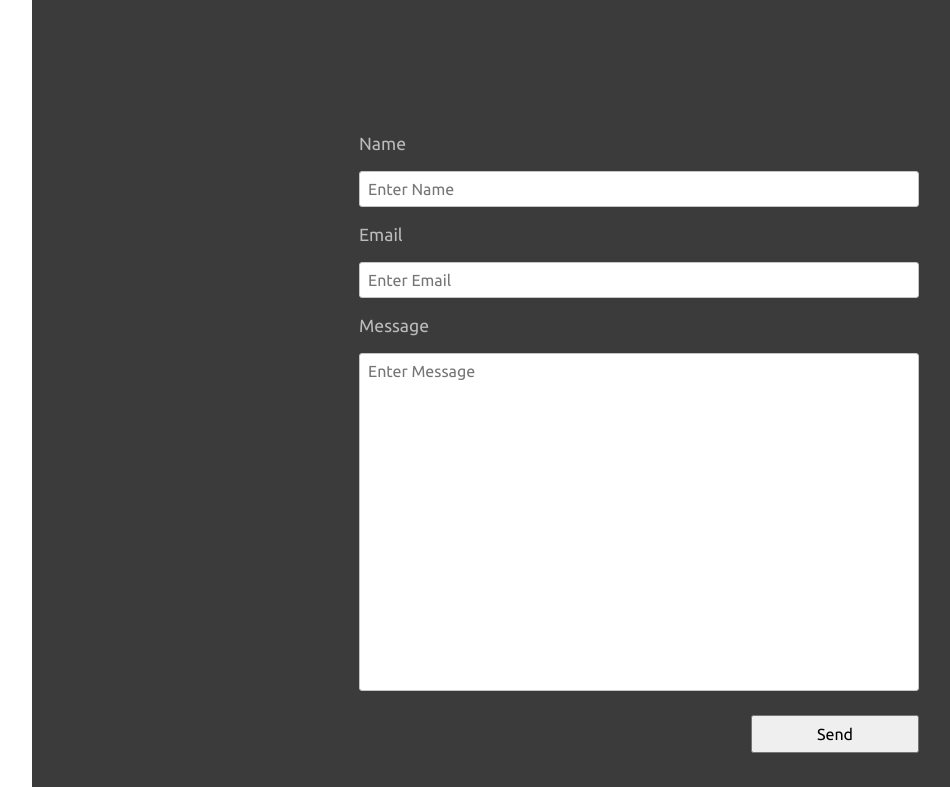
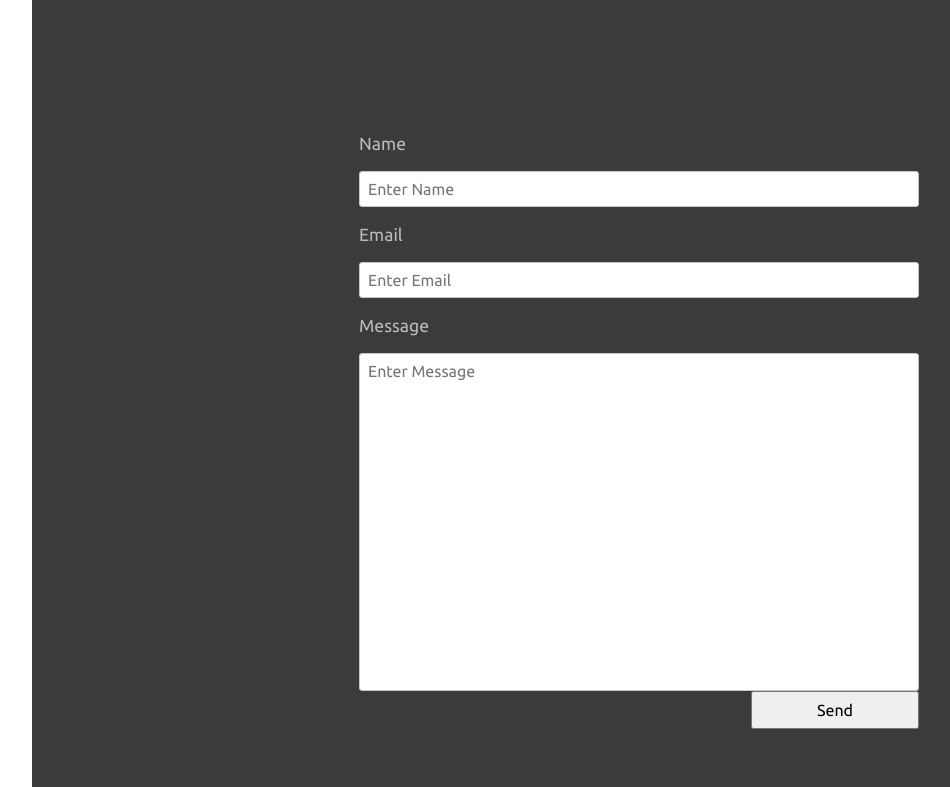
Before and after one commit to jmanke/jmanke.github.io, a React (Create React App) app: page / in a window 1280 px wide. Shown: the part 6053-6840 px from the top of the page, without its empty margins (34-984 px from the left). Built offline with nearby package versions, Linux system fonts and the light colour scheme.

Commit message:
fixed message for contact form

```diff
--- a/src/components/Shared/ContactForm/ContactForm.css
+++ b/src/components/Shared/ContactForm/ContactForm.css
@@ -43,10 +43,15 @@
   border-color: red;
 }
 
+.contact-form__submit-container {
+  display: flex;
+}
+
 .contact-form__submit {
   display: inline-block;
   cursor: pointer;
-  margin-top: 1.5rem;
+  margin-top: auto;
+  margin-bottom: auto;
   margin-left: auto;
   padding: 0.5rem;
   width: 30%;
--- a/src/components/Shared/ContactForm/ContactForm.jsx
+++ b/src/components/Shared/ContactForm/ContactForm.jsx
@@ -107,6 +107,16 @@ export default props => {
           ]);
         }}
       />
+      <div className="contact-form__submit-container">
+      {messageStatus === messageStatusState.none ? null : (
+          <p className="contact-form__input-title txt-md txt-light form-message-status ">
+            {messageStatus === messageStatusState.sending
+              ? "Sending..."
+              : messageStatus === messageStatusState.sent
+                ? "Message Sent!"
+                : "Send Failed..."}
+          </p>
+        )}
         <input
           className={"contact-form__submit"}
           type="submit"
@@ -145,15 +155,7 @@ export default props => {
             }
           }}
         />
-      {messageStatus === messageStatusState.none ? null : (
-        <p className="contact-form__input-title txt-md txt-light form-message-status ">
-          {messageStatus === messageStatusState.sending
-            ? "Sending..."
-            : messageStatus === messageStatusState.sent
-              ? "Message Sent!"
-              : "Send Failed..."}
-        </p>
-      )}
+      </div>
     </div>
   );
 };
```
Lines whose indentation alone changed are shown as unchanged.
